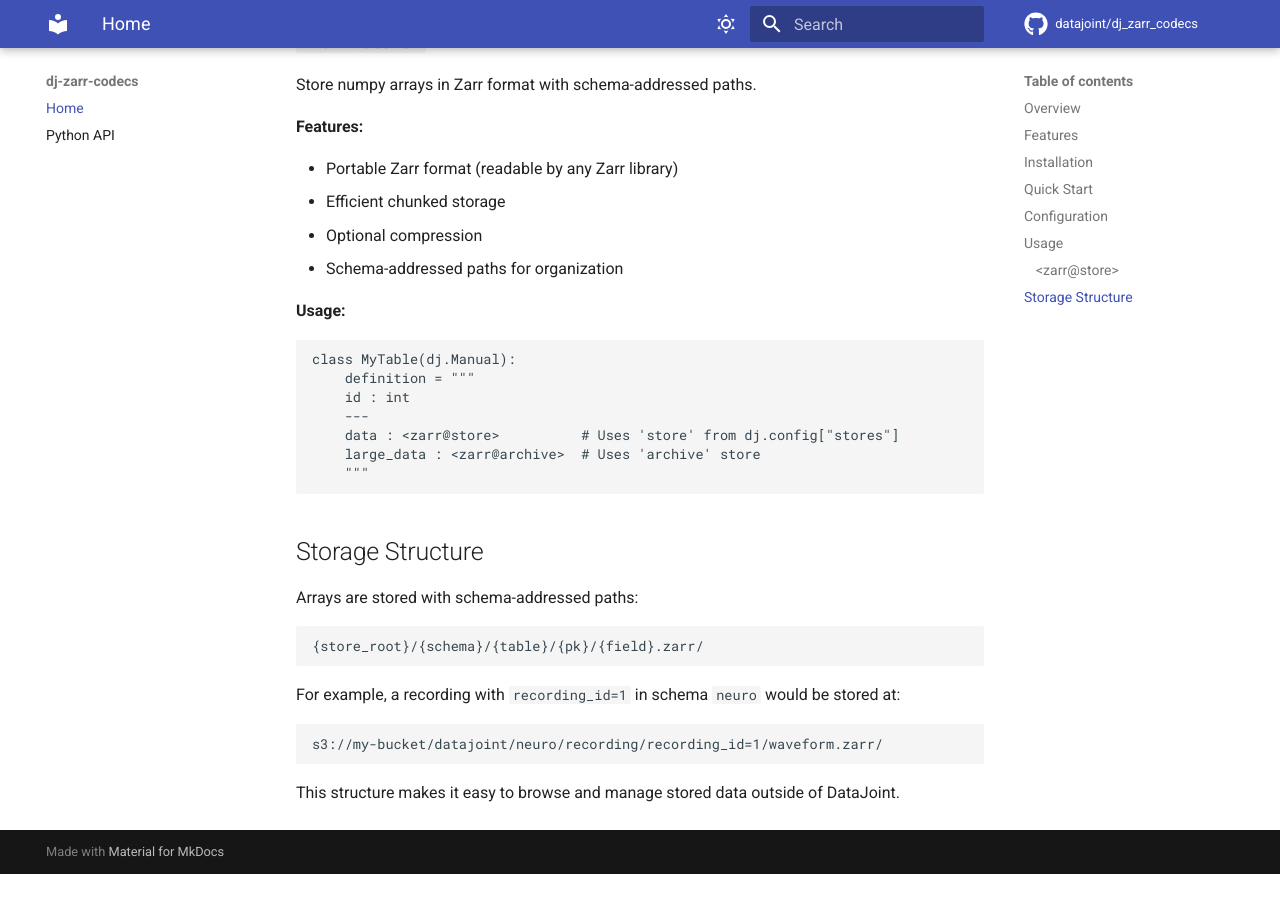
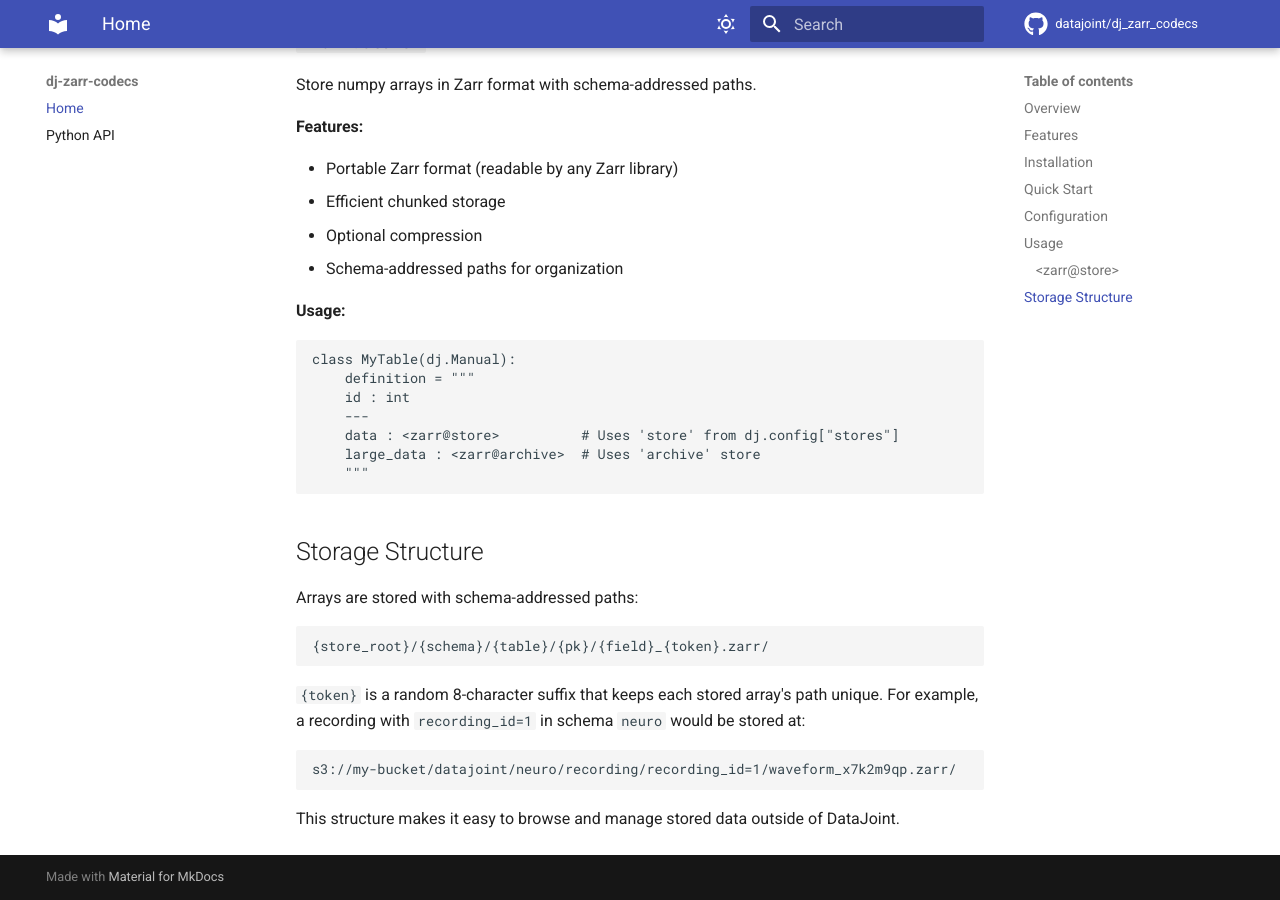
Before and after one commit to datajoint/dj-zarr-codecs, an MkDocs documentation site: the page built from docs/index.md, in a window 1280 px wide and 900 px high, scrolled down 1880 px. Built offline with MkDocs 1.6.1 and Material for MkDocs 9.7.7, drawn with Linux system fonts in a browser that asks for light colours; comment, search, counter and statistics services are not loaded; before the commit the page ends 2754 px from its top, so only the background shows below that; some of the changed text lies outside the part shown.

Commit message:
fix: require zarr 3 and describe the stored path correctly
The codec writes arrays with `zarr.create_array`, which zarr adds in 3.0, so `zarr>=2.0` allowed installs that fail on the first insert. The floor is now `zarr>=3`.

The README, the docs and the codec's docstrings gave the stored path as `{field}.zarr`. DataJoint names a stored object `{field}_{token}` with a random 8-character token, so the path is `{field}_{token}.zarr`. The README also pointed to `zarr.open(ref.fsmap)` for direct access; fetch returns a read-only `zarr.Array`, which already gives the Zarr API.

````diff
--- a/docs/index.md
+++ b/docs/index.md
@@ -12,7 +12,7 @@
 ## Features
 
 - **Schema-addressed storage**: Paths mirror database structure
-  (`{schema}/{table}/{pk}/{field}.zarr`)
+  (`{schema}/{table}/{pk}/{field}_{token}.zarr`)
 - **Zarr format**: Portable, cloud-optimized array storage with chunking and
   compression
 - **Lazy loading**: Efficient access to large arrays without loading entire
@@ -110,14 +110,15 @@
 Arrays are stored with schema-addressed paths:
 
 ```
-{store_root}/{schema}/{table}/{pk}/{field}.zarr/
+{store_root}/{schema}/{table}/{pk}/{field}_{token}.zarr/
 ```
 
-For example, a recording with `recording_id=1` in schema `neuro` would be stored
-at:
+`{token}` is a random 8-character suffix that keeps each stored array's path
+unique. For example, a recording with `recording_id=1` in schema `neuro` would
+be stored at:
 
 ```
-s3://my-bucket/datajoint/neuro/recording/recording_id=1/waveform.zarr/
+s3://my-bucket/datajoint/neuro/recording/recording_id=1/waveform_x7k2m9qp.zarr/
 ```
 
 This structure makes it easy to browse and manage stored data outside of
--- a/pyproject.toml
+++ b/pyproject.toml
@@ -32,7 +32,7 @@
 dynamic = ["version"]
 dependencies = [
     "datajoint>=2.3.4",
-    "zarr>=2.0",
+    "zarr>=3",
     "numpy>=2.0",
 ]
 
````
Also changed, not shown: README.md (+3 -2 lines), 1 other file.
